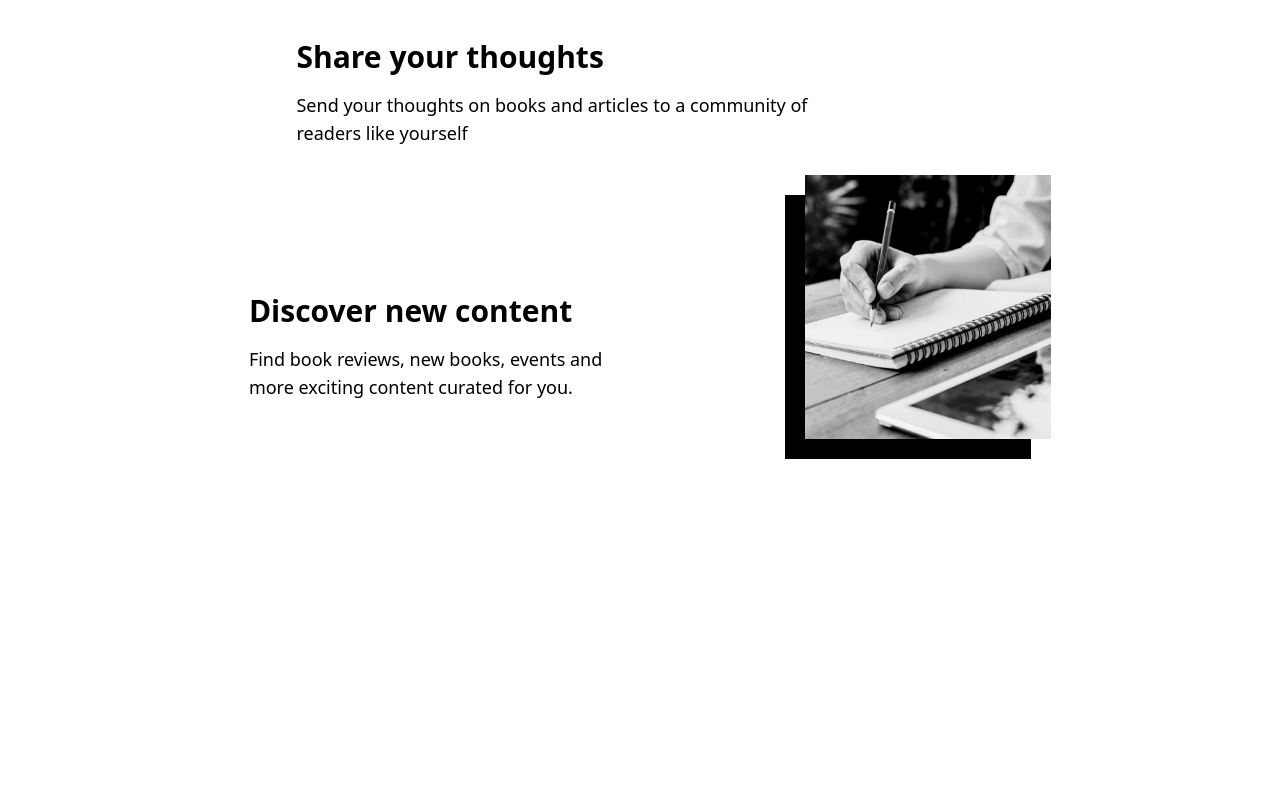
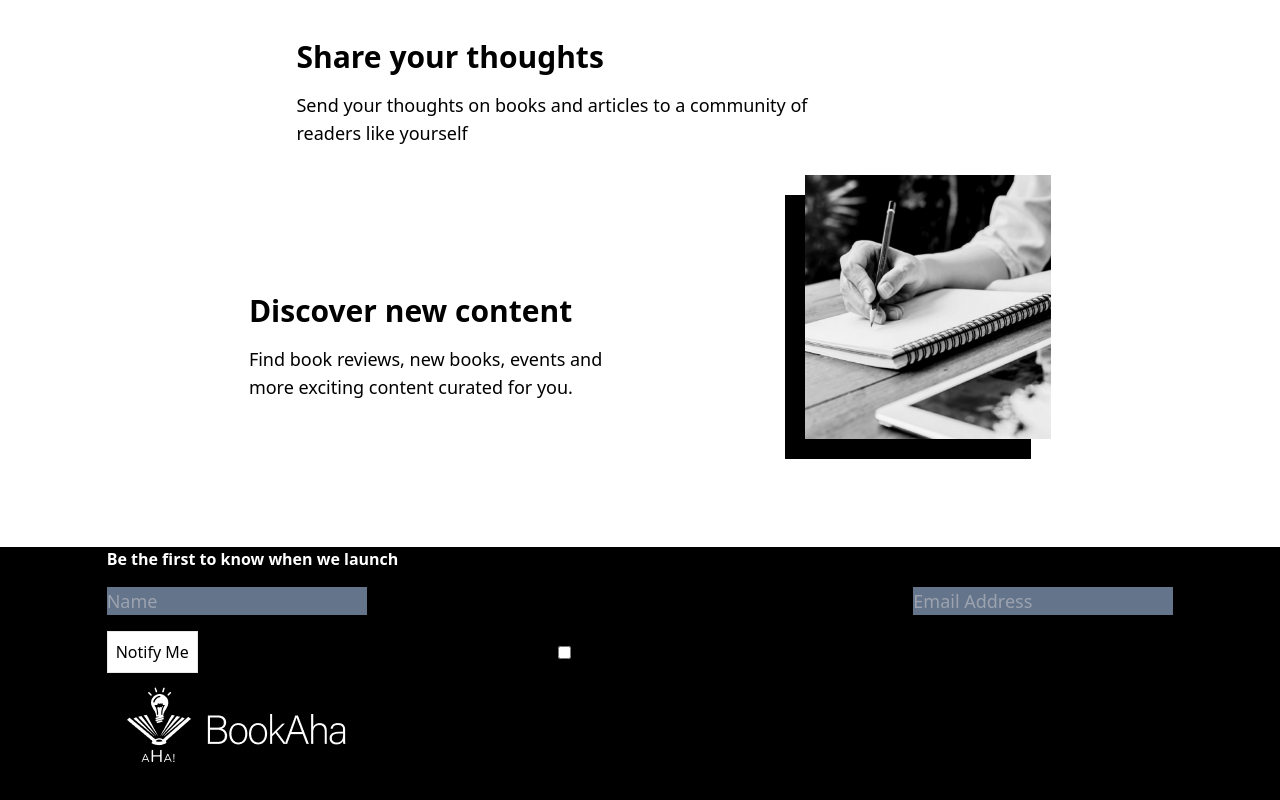
Before and after one commit to Nathaniyell/book-aha, a React (Create React App) app: page / in a window 1280 px wide. Shown: the part 1354-2154 px from the top of the page. Before the commit the page ends 1901 px from the top, so only its background shows below. Built offline with nearby package versions, Linux system fonts and the light colour scheme.

Commit message:
add footer component

```diff
--- /dev/null
+++ b/src/components/Footer.jsx
@@ -0,0 +1,35 @@
+import React from "react";
+import Button from "./Button";
+import logo from "../assets/logo.png";
+
+const Footer = () => {
+  return (
+    <footer className="bg-black">
+      <div className="w-10/12 mx-auto">
+        <h1 className="text-white font-4xl font-[700]">
+          Be the first to know when we launch
+        </h1>
+        <form action="" className="flex flex-col md:flex-row items-center justify-between w-full gap-4 my-4">
+            <input className="bg-slate-500 text-black text-lg" type="text" placeholder="Name" />
+            <input className="bg-slate-500 text-black text-lg" type="text" placeholder="Email Address" />
+        </form>
+        <form className="flex flex-col md:flex-row items-center justify-between w-full gap-4">
+            <Button
+            title={"Notify Me"}
+            fontSize={"lg"}
+            marginRight={0}
+            padding={2}
+            />
+            <input type="checkbox" name="check" />
+            <label htmlFor="check" id="check">I would love to join the beta test</label>
+        </form>
+        <section>
+            <img src={logo} alt="Logo" />
+            <pre>&copy; <a href="https://twitter.com/_kvngNath">UruaEkpa TechBros</a></pre>
+        </section>
+      </div>
+    </footer>
+  );
+};
+
+export default Footer;
--- a/src/home/Home.jsx
+++ b/src/home/Home.jsx
@@ -4,6 +4,7 @@ import img1 from "../assets/img1.png";
 import img2 from "../assets/img2.png";
 import img3 from "../assets/img3.png";
 import FlexSection from "../components/FlexSection";
+import Footer from "../components/Footer";
 
 const Home = () => {
     const data = [
@@ -62,6 +63,7 @@ const Home = () => {
       <section className="bg-white w-11/12 mx-auto mt-10 md:mt-20 mb-4 h-full">
         {sections}
       </section>
+      <Footer />
     </>
   );
 };
```
